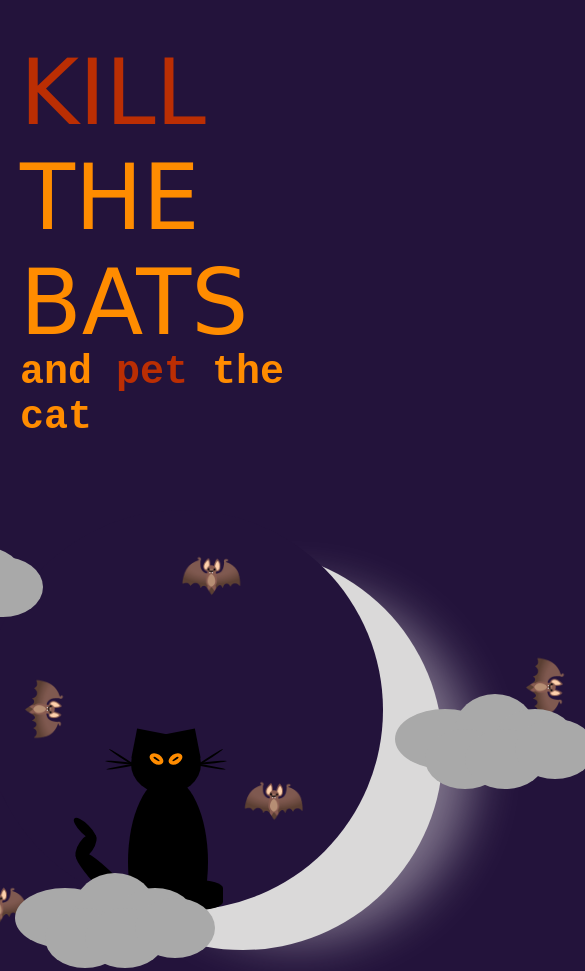
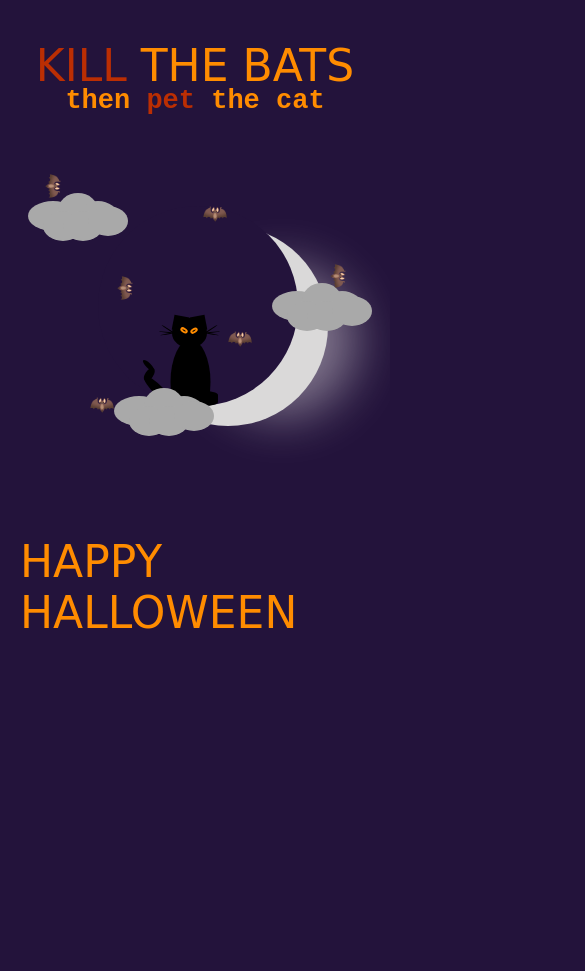
Before and after one commit to Louce/HalloweenCodePenChallenge, a website: page dist/index.html in a window 390 px wide. Shown: the top 971 px of the page, 585 px wide, since content can reach past the window. After the commit the page ends 844 px from the top, so only its background shows below. Drawn offline with nearby package versions, Linux system fonts and the light colour scheme; a web font is replaced by a local one.

Commit message:
add img, fix bug, change subtitle, add media queries

```diff
--- a/scss/style.scss
+++ b/scss/style.scss
@@ -10,14 +10,21 @@ body {
     padding: 20px;
     font-family: "Rubik Wet Paint", cursive;
     color: darkorange;
+    @media screen and (max-width: 440px){
+        height: 80vh;
+    }
 }
 
 .title {
     margin: 0;
     font-size: 90px;
     font-weight: 400;
+    @media screen and (max-width: 440px) {
+        margin: 0 auto;
+        font-size: 44px;
+    }
     &_halloween {
-        margin-top: 40px;
+        margin-top: 80px;
     }
 }
 
@@ -43,20 +50,24 @@ body {
 }
 
 .subtitle {
-    margin-bottom: 60px;
-    font-family: 'Courier New', Courier, monospace;
+    margin-bottom: 100px;
+    font-family: "Courier New", Courier, monospace;
     font-weight: bold;
     font-size: 40px;
     margin-top: -5px;
+    @media screen and (max-width: 440px) {
+        margin-bottom: 60px;
+        font-size: 27px;
+    }
 }
 
 span {
-    color:rgb(187, 46, 3);
+    color: rgb(187, 46, 3);
 }
 
 main {
     position: relative;
-    margin-left: 95px;
+    margin-left: 65px;
     margin-bottom: 30px;
 }
 
@@ -65,6 +76,9 @@ main {
     position: absolute;
     font-size: 50px;
     transition: transform 0.2s ease-in-out;
+    @media screen and (max-width: 440px) {
+        font-size: 20px;
+    }
 
     &:hover {
         cursor: pointer;
@@ -85,6 +99,9 @@ main {
         top: 35%;
         right: -34%;
         transform: rotate(90deg);
+        @media screen and (max-width: 440px) {
+            right: -12%;
+        }
     }
 
     &:nth-child(4) {
@@ -127,10 +144,16 @@ main {
     &_left {
         top: 6%;
         left: -50%;
+        @media screen and (max-width: 440px) {
+            right: 55%;
+        }
     }
     &_top {
         top: 42%;
         left: 88%;
+        @media screen and (max-width: 440px) {
+            left: 72%;
+        }
     }
     &_bottom {
         bottom: -4%;
@@ -143,41 +166,80 @@ main {
         position: relative;
         background-color: transparent;
         border-radius: 50%;
+
+        @media screen and (max-width: 440px) {
+            width: 100px;
+            height: 50px;
+        }
+
         &--detail {
             width: 80px;
             background-color: darkgray;
             border-radius: 50%;
             position: absolute;
+            @media screen and (max-width: 440px) {
+                width: 40px;
+            }
             &:nth-child(1) {
                 height: 60px;
                 width: 100px;
                 top: 20px;
                 left: 0;
+                @media screen and (max-width: 440px) {
+                    height: 30px;
+                    width: 50px;
+                    top: 10px;
+                }
             }
             &:nth-child(2) {
                 height: 70px;
                 top: 5px;
                 left: 60px;
+                @media screen and (max-width: 440px) {
+                    height: 35px;
+                    top: 2px;
+                    left: 30px;
+                }
             }
             &:nth-child(3) {
                 height: 60px;
                 top: 20px;
                 left: 100px;
+                @media screen {
+                    height: 30px;
+                    top: 10px;
+                    left: 50px;
+                }
             }
             &:nth-child(4) {
                 height: 60px;
                 top: 40px;
                 left: 30px;
+                @media screen and (max-width: 440px) {
+                    height: 30px;
+                    top: 20px;
+                    left: 15px;
+                }
             }
             &:nth-child(5) {
                 height: 60px;
                 top: 40px;
                 left: 70px;
+                @media screen and (max-width: 440px) {
+                    height: 30px;
+                    top: 20px;
+                    left: 35px;
+                }
             }
             &:nth-child(6) {
                 height: 60px;
                 top: 30px;
                 left: 120px;
+                @media screen and (max-width: 440px) {
+                    height: 30px;
+                    top: 15px;
+                    left: 60px;
+                }
             }
         }
     }
@@ -214,6 +276,11 @@ main {
     width: 400px;
     height: 400px;
     border-radius: 50%;
+
+    @media screen and (max-width: 440px) {
+        width: 200px;
+        height: 200px;
+    }
 
     &_white {
         @keyframes shadowAnimation {
@@ -278,6 +345,11 @@ main {
         border-radius: 50%;
         transform: rotate(180deg);
 
+        @media screen and (max-width: 440px) {
+            width: 35px;
+            height: 30px;
+        }
+
         &--ear {
             z-index: 3;
             position: absolute;
@@ -285,6 +357,10 @@ main {
             width: 30px;
             height: 30px;
             background-color: black;
+            @media screen and (max-width: 440px) {
+                width: 15px;
+                height: 15px;
+            }
             &-left {
                 left: 53%;
                 transform: rotate(11deg);
@@ -305,6 +381,11 @@ main {
             border: 4px solid darkorange;
             background-color: black;
             transition: transform 0.5s ease-in-out;
+            @media screen and (max-width: 440px) {
+                width: 3.5px;
+                height: 1px;
+                border-width: 2px;
+            }
             &-left {
                 left: 53%;
                 transform: rotate(33deg);
@@ -327,6 +408,10 @@ main {
             height: 2px;
             border-radius: 50%;
             background-color: black;
+            @media screen and (max-width: 440px) {
+                width: 20px;
+                height: 1px;
+            }
 
             &-1 {
                 top: 55%;
@@ -369,6 +454,10 @@ main {
         background-color: black;
         border-radius: 50%;
         transform: rotate(90deg);
+        @media screen and (max-width: 440px) {
+            width: 85px;
+            height: 40px;
+        }
     }
     &_feet {
         position: absolute;
@@ -378,6 +467,10 @@ main {
         height: 30px;
         background-color: black;
         border-radius: 27%;
+        @media screen and (max-width: 440px) {
+            width: 50px;
+            height: 15px;
+        }
     }
     &_tail {
         &--detail {
@@ -391,6 +484,10 @@ main {
                 height: 20px;
                 border-radius: 40%;
                 transform: rotate(45deg);
+                @media screen and (max-width: 440px) {
+                    width: 50px;
+                    height: 10px;
+                }
             }
             &-center {
                 bottom: 24%;
@@ -399,6 +496,10 @@ main {
                 height: 15px;
                 border-radius: 50%;
                 transform: rotate(125deg);
+                @media screen and (max-width: 440px) {
+                    width: 15px;
+                    height: 7.5px;
+                }
             }
             &-top {
                 bottom: 29%;
@@ -407,6 +508,10 @@ main {
                 height: 10px;
                 border-radius: 50%;
                 transform: rotate(45deg);
+                @media screen and (max-width: 440px) {
+                    width: 15px;
+                    height: 5px;
+                }
             }
         }
     }
```
Also changed, not shown: dist/css/style.css, dist/image-desk.png (added), dist/image-mobile.png (added), dist/index.html, dist/js/script.js.
